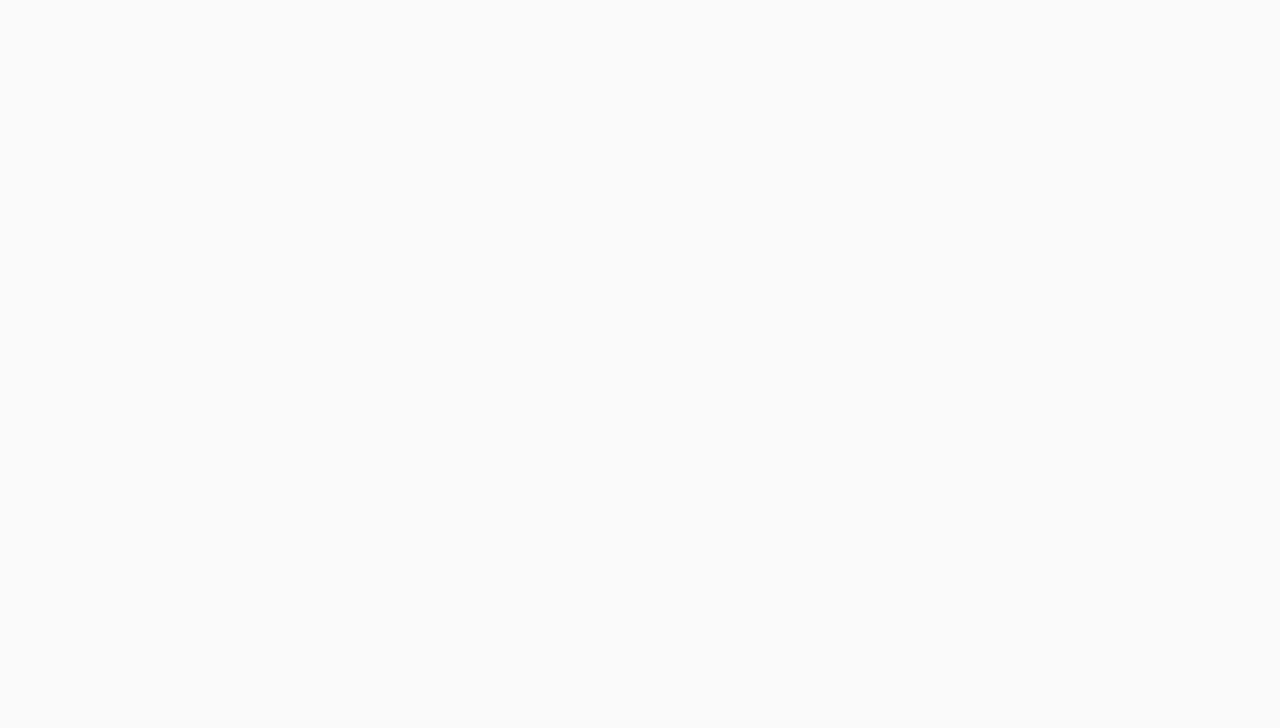
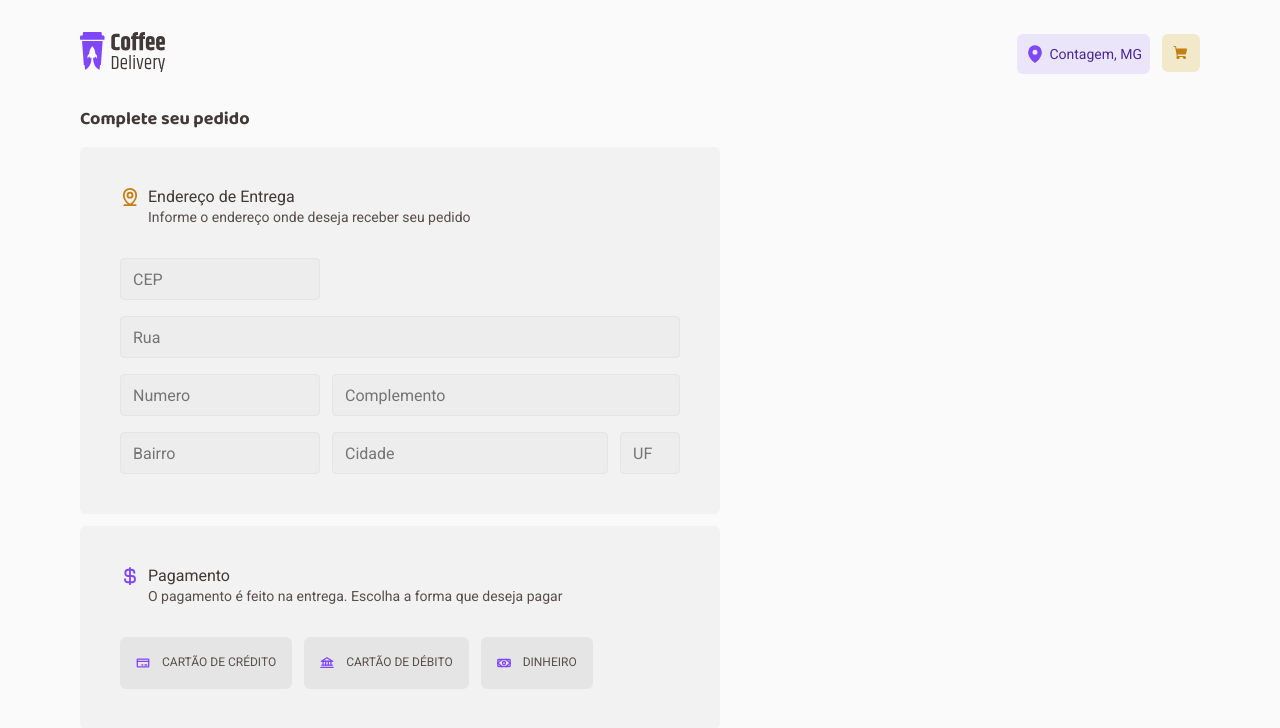
Before and after one commit to manoguii/coffee-delivery, a React (Vite) app: page /checkout in a window 1280 px wide. Before the commit this address had no page. Shown: the top 728 px of the page. Built offline with nearby package versions, Linux system fonts and the light colour scheme.

Commit message:
Create form and payment Checkout component :hammer::hammer::hammer:

```diff
--- a/src/Router.tsx
+++ b/src/Router.tsx
@@ -1,5 +1,6 @@
 import { Route, Routes } from 'react-router-dom'
 import { DefaultLayout } from './layouts/DefaultLayout'
+import { Checkout } from './pages/Checkout'
 import { Home } from './pages/Home'
 
 export function Router() {
@@ -7,6 +8,7 @@ export function Router() {
     <Routes>
       <Route path="/" element={<DefaultLayout />}>
         <Route path="/" element={<Home />} />
+        <Route path="/checkout" element={<Checkout />} />
       </Route>
     </Routes>
   )
--- a/src/components/Header/index.tsx
+++ b/src/components/Header/index.tsx
@@ -1,19 +1,22 @@
 import { HeaderContainer } from './styles'
 import logotipo from '../../assets/logotipo.svg'
 import { MapPin, ShoppingCart } from 'phosphor-react'
+import { NavLink } from 'react-router-dom'
 
 export function Header() {
   return (
     <HeaderContainer>
-      <img src={logotipo} alt="" />
+      <NavLink to="/" title="Home">
+        <img src={logotipo} alt="" />
+      </NavLink>
       <nav>
         <span>
           <MapPin size={20} color="#8047F8" weight="fill" />
           Contagem, MG
         </span>
-        <a href="#">
+        <NavLink to="/checkout" title="Cart">
           <ShoppingCart color="#C47F17" weight="fill" />
-        </a>
+        </NavLink>
       </nav>
     </HeaderContainer>
   )
--- a/src/components/Header/styles.ts
+++ b/src/components/Header/styles.ts
@@ -25,7 +25,7 @@ export const HeaderContainer = styled.header`
     padding: 0.625rem 0.5rem 0.625rem;
   }
 
-  a {
+  a:nth-child(2) {
     display: flex;
     justify-content: center;
     align-items: center;
--- /dev/null
+++ b/src/pages/Checkout/index.tsx
@@ -0,0 +1,83 @@
+import {
+  CompleteYourOrder,
+  InputCheckoutBairro,
+  InputCheckoutCep,
+  InputCheckoutCidade,
+  InputCheckoutComplemento,
+  InputCheckoutNumero,
+  InputCheckoutRua,
+  InputCheckoutUf,
+  PaymentContainer,
+  SelectedProducts,
+} from './styles'
+import {
+  Bank,
+  CreditCard,
+  CurrencyDollar,
+  MapPinLine,
+  Money,
+} from 'phosphor-react'
+
+export function Checkout() {
+  return (
+    <>
+      <main>
+        <CompleteYourOrder>
+          <h3>Complete seu pedido</h3>
+          <form>
+            <header>
+              <MapPinLine size={20} color="#C47F17" weight="bold" />
+              <div>
+                <h4>Endereço de Entrega</h4>
+                <p>Informe o endereço onde deseja receber seu pedido</p>
+              </div>
+            </header>
+            <section>
+              <InputCheckoutCep type="text" placeholder="CEP" />
+              <InputCheckoutRua type="text" placeholder="Rua" />
+              <div>
+                <InputCheckoutNumero type="text" placeholder="Numero" />
+                <InputCheckoutComplemento
+                  type="text"
+                  placeholder="Complemento"
+                />
+              </div>
+              <div>
+                <InputCheckoutBairro type="text" placeholder="Bairro" />
+                <InputCheckoutCidade type="text" placeholder="Cidade" />
+                <InputCheckoutUf type="text" placeholder="UF" />
+              </div>
+            </section>
+          </form>
+          <PaymentContainer>
+            <header>
+              <CurrencyDollar size={20} color="#8047F8" weight="bold" />
+              <div>
+                <h4>Pagamento</h4>
+                <p>
+                  O pagamento é feito na entrega. Escolha a forma que deseja
+                  pagar
+                </p>
+              </div>
+            </header>
+            <nav>
+              <button>
+                <CreditCard size={14} color="#8047F8" weight="bold" />
+                <p>Cartão de crédito</p>
+              </button>
+              <button>
+                <Bank size={14} color="#8047F8" weight="bold" />
+                <p>Cartão de débito</p>
+              </button>
+              <button>
+                <Money size={14} color="#8047F8" weight="bold" />
+                <p>Dinheiro</p>
+              </button>
+            </nav>
+          </PaymentContainer>
+        </CompleteYourOrder>
+        <SelectedProducts></SelectedProducts>
+      </main>
+    </>
+  )
+}
--- /dev/null
+++ b/src/pages/Checkout/styles.ts
@@ -0,0 +1,146 @@
+import styled from 'styled-components'
+
+export const CompleteYourOrder = styled.div`
+  h3 {
+    font-family: 'Baloo 2';
+    font-weight: 700;
+    font-size: 1.125rem;
+    line-height: 130%;
+    color: ${(props) => props.theme.baseTheme.subtitle};
+    margin-bottom: 1rem;
+  }
+
+  form {
+    padding: 2.5rem;
+    background: ${(props) => props.theme.baseTheme.card};
+    border-radius: 6px;
+    width: 40rem;
+
+    section {
+      display: flex;
+      flex-direction: column;
+      gap: 1rem;
+
+      div {
+        display: flex;
+        gap: 0.75rem;
+      }
+    }
+
+    header {
+      display: flex;
+      align-items: flex-start;
+      gap: 0.5rem;
+      margin-bottom: 2rem;
+
+      h4 {
+        font-weight: 400;
+        font-size: 1rem;
+        line-height: 130%;
+        color: ${(props) => props.theme.baseTheme.subtitle};
+      }
+
+      p {
+        font-weight: 400;
+        font-size: 0.875rem;
+        line-height: 130%;
+        color: ${(props) => props.theme.baseTheme.text};
+      }
+    }
+  }
+`
+
+export const PaymentContainer = styled.footer`
+  margin-top: 0.75rem;
+  padding: 2.5rem;
+  background: ${(props) => props.theme.baseTheme.card};
+  border-radius: 6px;
+  width: 40rem;
+
+  header {
+    display: flex;
+    align-items: flex-start;
+    gap: 0.5rem;
+    margin-bottom: 2rem;
+
+    h4 {
+      font-weight: 400;
+      font-size: 1rem;
+      line-height: 130%;
+      color: ${(props) => props.theme.baseTheme.subtitle};
+    }
+
+    p {
+      font-weight: 400;
+      font-size: 0.875rem;
+      line-height: 130%;
+      color: ${(props) => props.theme.baseTheme.text};
+    }
+  }
+
+  nav {
+    display: flex;
+    gap: 0.75rem;
+
+    button {
+      display: flex;
+      justify-content: center;
+      align-items: center;
+      padding: 1rem;
+      border-radius: 6px;
+      gap: 0.75rem;
+      border: none;
+      cursor: pointer;
+      background: ${(props) => props.theme.baseTheme.button};
+
+      p {
+        font-weight: 400;
+        font-size: 0.75rem;
+        line-height: 160%;
+        text-transform: uppercase;
+        color: ${(props) => props.theme.baseTheme.text};
+      }
+    }
+  }
+`
+
+export const BaseInputFormCheckout = styled.input`
+  display: flex;
+  flex-direction: row;
+  align-items: center;
+  padding: 0.75rem;
+  gap: 0.25rem;
+  background: ${(props) => props.theme.baseTheme.input};
+  border: 1px solid ${(props) => props.theme.baseTheme.button};
+  border-radius: 4px;
+`
+export const InputCheckoutCep = styled(BaseInputFormCheckout)`
+  width: 12.5rem;
+  height: 2.625rem;
+`
+export const InputCheckoutRua = styled(BaseInputFormCheckout)`
+  width: 35rem;
+  height: 2.625rem;
+`
+export const InputCheckoutNumero = styled(BaseInputFormCheckout)`
+  width: 12.5rem;
+  height: 2.625rem;
+`
+export const InputCheckoutComplemento = styled(BaseInputFormCheckout)`
+  width: 21.75rem;
+  height: 2.625rem;
+`
+export const InputCheckoutBairro = styled(BaseInputFormCheckout)`
+  width: 12.5rem;
+  height: 2.625rem;
+`
+export const InputCheckoutCidade = styled(BaseInputFormCheckout)`
+  width: 17.25rem;
+  height: 2.625rem;
+`
+export const InputCheckoutUf = styled(BaseInputFormCheckout)`
+  width: 60px;
+  height: 42px;
+`
+
+export const SelectedProducts = styled.aside``
```
